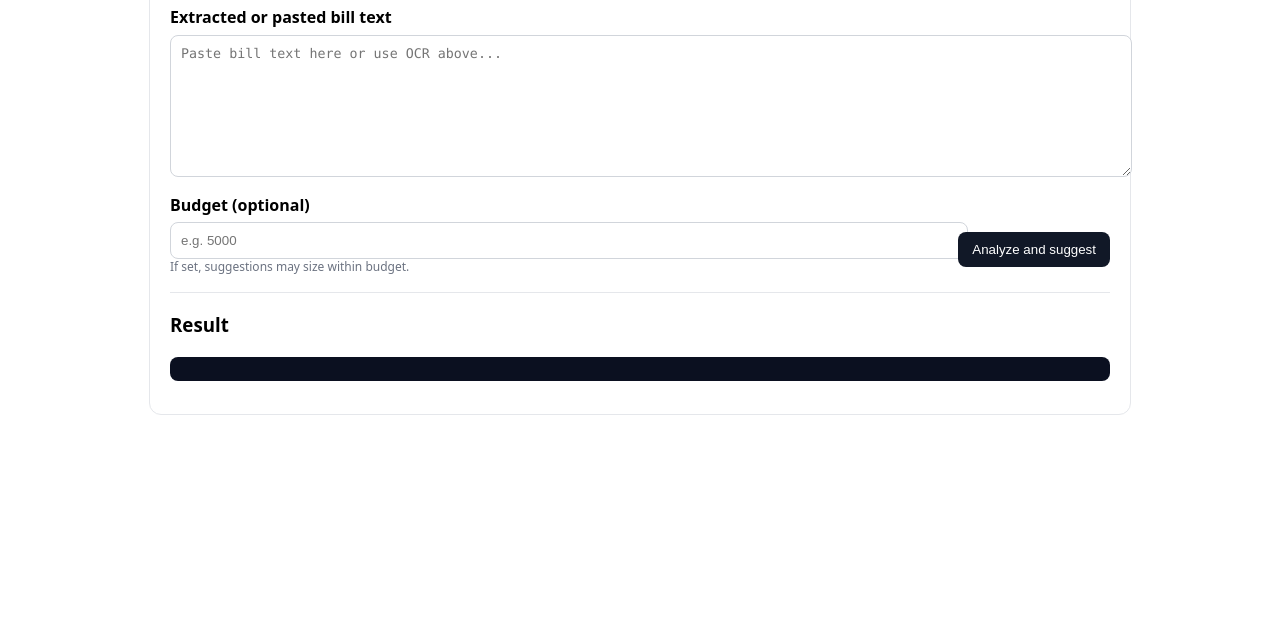
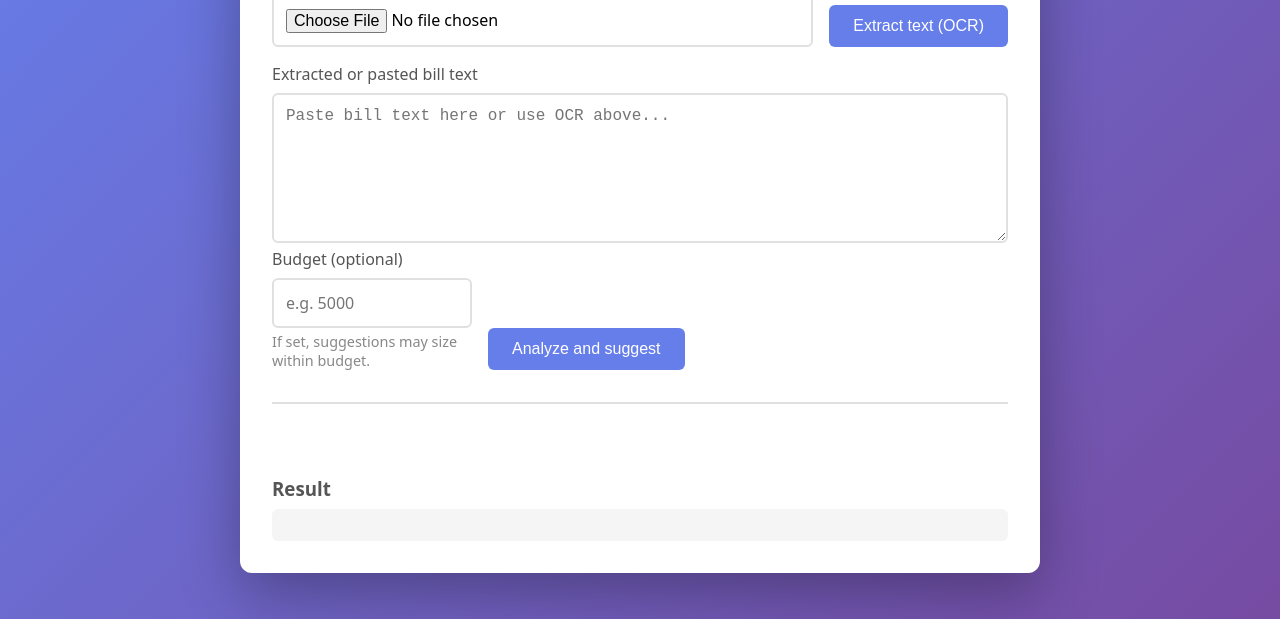
Before and after one commit to MuneebAbro/SolarScan, a website: page index.html in a window 1280 px wide. Shown: the part 181-800 px from the top of the page. Drawn offline with nearby package versions, Linux system fonts and the light colour scheme.

Commit message:
v infinity

```diff
--- a/styles.css
+++ b/styles.css
@@ -1,14 +1,128 @@
-body { font-family: system-ui, -apple-system, Segoe UI, Roboto, Arial, sans-serif; margin: 24px; line-height: 1.4; }
-.card { max-width: 940px; margin: 0 auto; border: 1px solid #e5e7eb; border-radius: 12px; padding: 20px; }
-h1 { font-size: 22px; margin: 0 0 16px; }
-label { display: block; margin: 12px 0 6px; font-weight: 600; }
-input[type="file"], input[type="number"], textarea { width: 100%; padding: 10px; border: 1px solid #d1d5db; border-radius: 8px; }
-textarea { min-height: 120px; font-family: ui-monospace, SFMono-Regular, Menlo, Monaco, Consolas, "Liberation Mono", "Courier New", monospace; }
-button { appearance: none; border: 0; background: #111827; color: white; padding: 10px 14px; border-radius: 8px; cursor: pointer; }
-button:disabled { opacity: 0.5; cursor: not-allowed; }
-.row { display: flex; gap: 12px; align-items: center; flex-wrap: wrap; }
-.grow { flex: 1 1 280px; min-width: 280px; }
-.small { flex-basis: 220px; min-width: 220px; }
-.muted { color: #6b7280; font-size: 12px; }
-pre { background: #0b1020; color: #d1e7ff; padding: 12px; border-radius: 8px; overflow: auto; }
-.divider { height: 1px; background: #e5e7eb; margin: 16px 0; }
+* {
+  box-sizing: border-box;
+  margin: 0;
+  padding: 0;
+}
+
+body {
+  font-family: system-ui, -apple-system, sans-serif;
+  background: linear-gradient(135deg, #667eea 0%, #764ba2 100%);
+  min-height: 100vh;
+  padding: 2rem;
+  display: flex;
+  align-items: center;
+  justify-content: center;
+}
+
+.card {
+  background: white;
+  border-radius: 12px;
+  padding: 2rem;
+  max-width: 800px;
+  width: 100%;
+  box-shadow: 0 20px 60px rgba(0,0,0,0.3);
+}
+
+h1 {
+  margin-bottom: 1.5rem;
+  color: #333;
+}
+
+h3 {
+  margin-top: 1rem;
+  margin-bottom: 0.5rem;
+  color: #555;
+}
+
+.row {
+  display: flex;
+  gap: 1rem;
+  align-items: flex-end;
+  margin-bottom: 1rem;
+}
+
+.grow {
+  flex: 1;
+}
+
+.small {
+  max-width: 200px;
+}
+
+label {
+  display: block;
+  margin-bottom: 0.5rem;
+  font-weight: 500;
+  color: #555;
+}
+
+input[type="file"],
+input[type="number"],
+textarea {
+  width: 100%;
+  padding: 0.75rem;
+  border: 2px solid #e0e0e0;
+  border-radius: 6px;
+  font-size: 1rem;
+  font-family: inherit;
+  transition: border-color 0.2s;
+}
+
+input:focus,
+textarea:focus {
+  outline: none;
+  border-color: #667eea;
+}
+
+textarea {
+  min-height: 150px;
+  resize: vertical;
+  font-family: monospace;
+}
+
+button {
+  background: #667eea;
+  color: white;
+  border: none;
+  padding: 0.75rem 1.5rem;
+  border-radius: 6px;
+  font-size: 1rem;
+  font-weight: 500;
+  cursor: pointer;
+  transition: background 0.2s;
+}
+
+button:hover {
+  background: #5568d3;
+}
+
+button:active {
+  transform: translateY(1px);
+}
+
+.divider {
+  height: 2px;
+  background: #e0e0e0;
+  margin: 2rem 0;
+}
+
+.muted {
+  color: #888;
+  font-size: 0.9rem;
+  margin-top: 0.25rem;
+}
+
+#status {
+  margin-bottom: 1rem;
+  min-height: 1.5rem;
+}
+
+#result {
+  background: #f5f5f5;
+  padding: 1rem;
+  border-radius: 6px;
+  overflow-x: auto;
+  font-size: 0.9rem;
+  max-height: 400px;
+  overflow-y: auto;
+}
```
Also changed, not shown: api/analyze-bill.js (+1 -6 lines), vercel.json.
